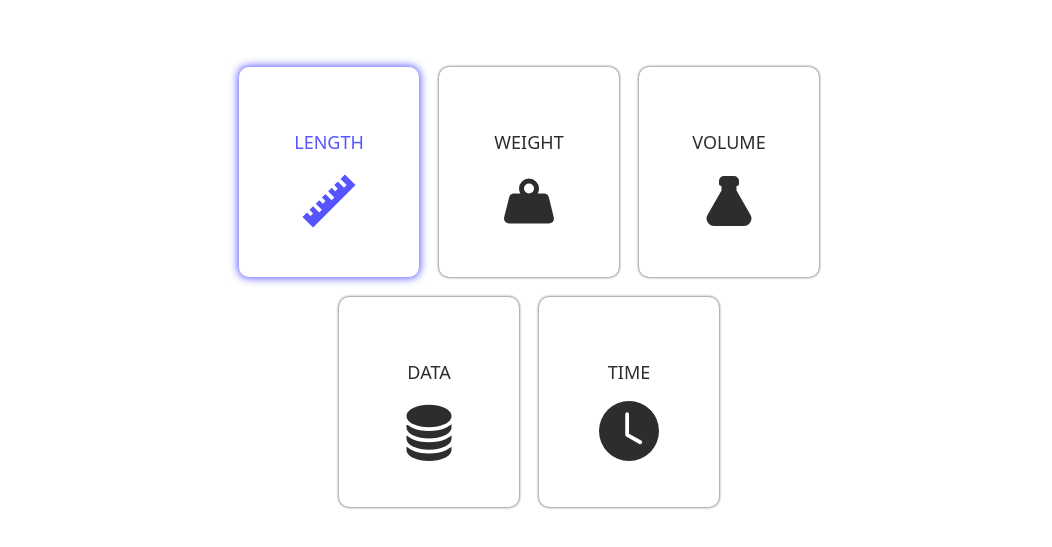
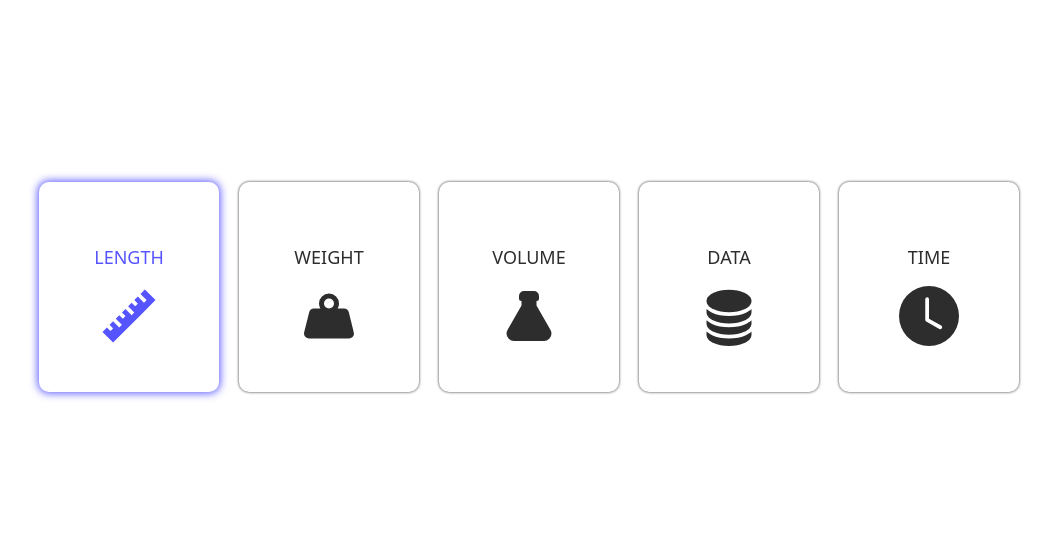
Before and after one commit to tamaskovacs0408/unit-converter, a React (Vite) app: page / in a window 1280 px wide. Shown: the part 113-660 px from the top of the page, without its empty margins (111-1163 px from the left). Built offline with nearby package versions, Linux system fonts and the light colour scheme.

Commit message:
Update default width

```diff
--- a/src/App.scss
+++ b/src/App.scss
@@ -1,7 +1,7 @@
 @use "@/_variables.scss" as vars;
 
 #root {
-  max-width: 50svw;
+  max-width: 90dvw;
   display: flex;
   flex-direction: column;
   justify-content: center;
```
